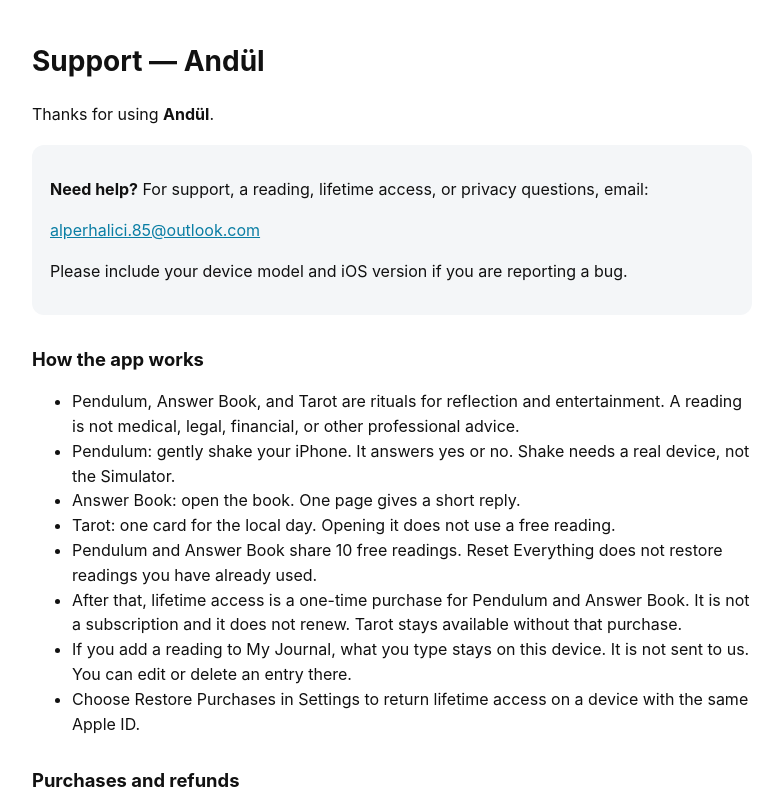
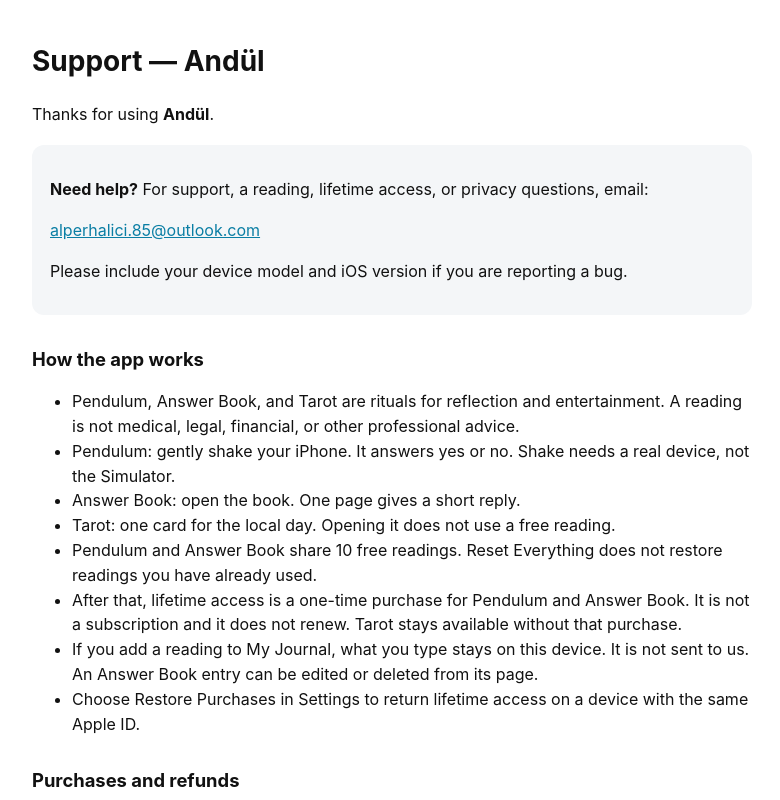
Before and after one commit to n2js2667vy-blip/andul-legal, a plain HTML site: page support.html in a window 1280 px wide. Shown: the top 800 px of the page, without its empty margins (248-1028 px from the left). Drawn offline with Linux system fonts and the light colour scheme.

Commit message:
Limit journal editing on the public pages to Answer Book.
Pendulum entries are shown in full on the list, so the pages no longer say every journal entry opens a page where it can be edited or deleted.

Co-authored-by: Cursor <cursoragent@cursor.com>

```diff
--- a/support.html
+++ b/support.html
@@ -30,7 +30,7 @@
     <li>Tarot: one card for the local day. Opening it does not use a free reading.</li>
     <li>Pendulum and Answer Book share 10 free readings. Reset Everything does not restore readings you have already used.</li>
     <li>After that, lifetime access is a one-time purchase for Pendulum and Answer Book. It is not a subscription and it does not renew. Tarot stays available without that purchase.</li>
-    <li>If you add a reading to My Journal, what you type stays on this device. It is not sent to us. You can edit or delete an entry there.</li>
+    <li>If you add a reading to My Journal, what you type stays on this device. It is not sent to us. An Answer Book entry can be edited or deleted from its page.</li>
     <li>Choose Restore Purchases in Settings to return lifetime access on a device with the same Apple ID.</li>
   </ul>
 
```
Also changed, not shown: privacy.html (+1 -1 lines).
